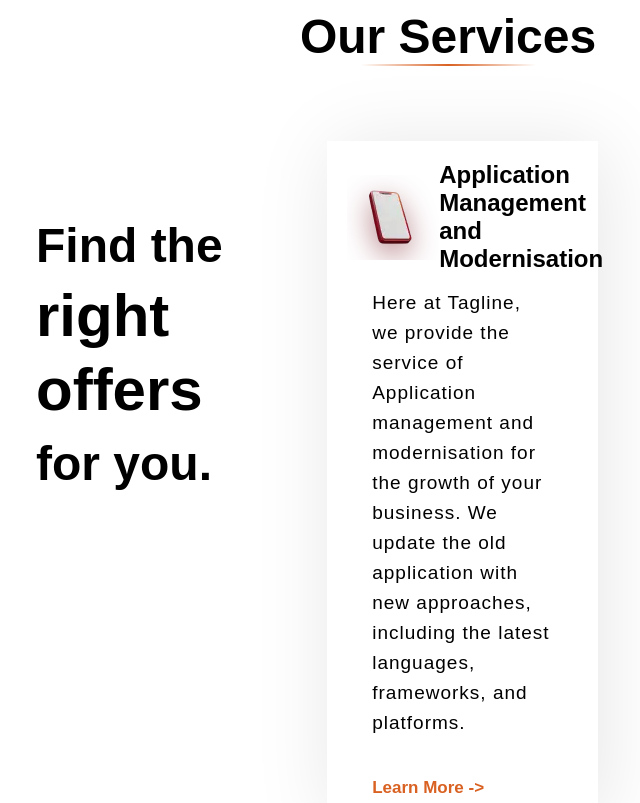
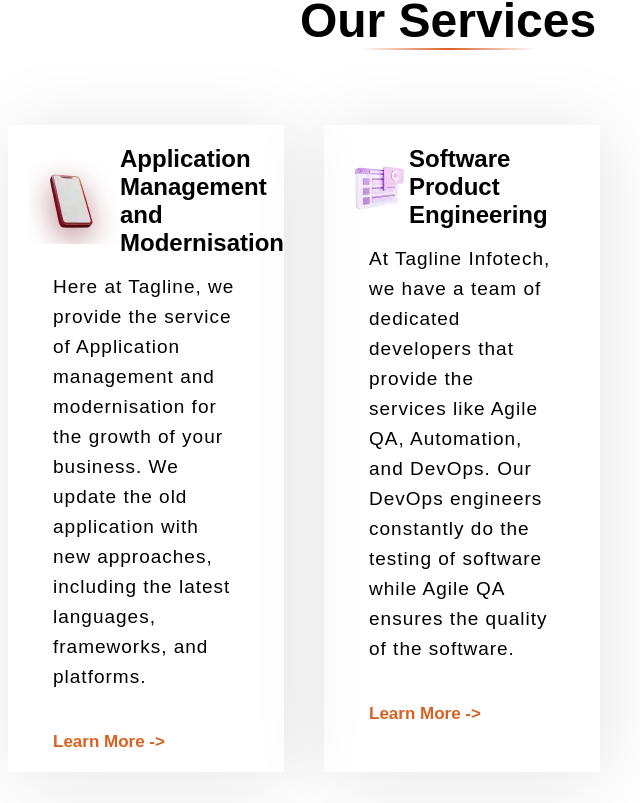
Before and after one commit to jaydip-tagline/angular-tagline, an Angular app: page / in a window 1280 px wide. Shown: the part 857-1660 px from the top of the page, without its empty margins (192-832 px from the left). Built offline with nearby package versions, Linux system fonts and the light colour scheme.

Commit message:
Changes in Ourservices phase

```diff
--- a/src/app/app.component.html
+++ b/src/app/app.component.html
@@ -22,13 +22,15 @@
     <span class="headerline"></span>
 
     <div class="boxes">
-        <div class="divcontent divcontent1" style="border: none;">
+        <!-- <div class="divcontent divcontent1" style="border: none;">
             <h1 style="text-align: left; line-height: 70px;font-weight: 700;">{{services.title1}}<br> <span
                     style="font-weight: bolder; font-size: 60px;">{{services.title2}}</span> <br> {{services.title3}}</h1>
-        </div>
+        </div>  -->
 
         <!-- <app-disclaimer></app-disclaimer> -->
-        <div class="divcontent divcontent2" *ngFor="let service of servicelist">
+
+        <app-our-service [serviceData]="servicelist"></app-our-service>
+        <!-- <div class="divcontent divcontent2" *ngFor="let service of servicelist">
 
             <div class="flex">
                 <img [src]="service.image">
@@ -36,15 +38,15 @@
             </div>
             <p>{{service.description}}</p>
             <a href="#">{{service.button}}</a>
-        </div>
+        </div> -->
 
 
 
 
-       <div class="divcontent divcontent7">
+       <!-- <div class="divcontent divcontent7">
             <h2>{{services.title4}}<span style="font-weight: bold;">{{services.title5}}</span></h2>
             <button>{{services.title6}}</button>
-        </div>
+        </div> -->
     </div>
 </div>
 
--- a/src/app/app.component.scss
+++ b/src/app/app.component.scss
@@ -149,11 +149,11 @@
     background: radial-gradient(50% 151250% at 50% -100%,#d96122 0%,rgba(255,255,255,0) 100%);
 }
 
-.boxes {
-    display: flex;
-    flex-wrap: wrap;
-    margin: 35px 180px;
-}
+// .boxes {
+//     display: flex;
+//     flex-wrap: wrap;
+//     margin: 35px 180px;
+// }
 
 .boxes .divcontent {
     width: 30%;
--- a/src/app/app.module.ts
+++ b/src/app/app.module.ts
@@ -5,12 +5,14 @@
 import { AppComponent } from './app.component';
 import { DisclaimerComponent } from './disclaimer/disclaimer.component';
 import { HeadNavComponent } from './head-nav/head-nav.component';
+import { OurServiceComponent } from './our-service/our-service.component';
 
 @NgModule({
   declarations: [
     AppComponent,
     DisclaimerComponent,
-    HeadNavComponent
+    HeadNavComponent,
+    OurServiceComponent
   ],
   imports: [
     BrowserModule,
--- /dev/null
+++ b/src/app/our-service/our-service.component.html
@@ -0,0 +1,36 @@
+<!-- <div class="divcontent divcontent2" *ngFor="let service1 of serviceData">
+
+    <div class="flex">
+        <img [src]="service1.image">
+        <h2>{{service1.title}}</h2>
+    </div>
+    <p>{{service1.description}}</p>
+    <a href="#">{{service1.button}}</a>
+</div> -->
+
+
+<div class="services">
+    <!-- <h1>{{services.header}}</h1> -->
+
+
+    <div class="boxes">
+        <!-- <div class="divcontent divcontent1" style="border: none;">
+            <h1 style="text-align: left; line-height: 70px;font-weight: 700;">Hey<br> <span
+                    style="font-weight: bolder; font-size: 60px;">Welcome</span> <br> Hello</h1>
+        </div>  -->
+
+        <div class="divcontent divcontent2" *ngFor="let service1 of serviceData">
+
+            <div class="flex">
+                <img [src]="service1.image">
+                <h2>{{service1.title}}</h2>
+            </div>
+            <p>{{service1.description}}</p>
+            <a href="#">{{service1.button}}</a>
+        </div>
+        <!-- <div class="divcontent divcontent7">
+            <h2>{{services.title4}}<span style="font-weight: bold;">{{services.title5}}</span></h2>
+            <button>{{services.title6}}</button>
+        </div> -->
+    </div>
+</div>
--- /dev/null
+++ b/src/app/our-service/our-service.component.scss
@@ -0,0 +1,99 @@
+//
+
+.services h1 {
+    text-align: center;
+    font-size: 3rem;
+    font-family: "Poppins", sans-serif;
+    margin-top: 50px;
+}
+
+.services .headerline{
+    display: flex;
+    justify-content: center;
+    width: 175px;
+    margin: auto;
+    height: 2px;
+    background: radial-gradient(50% 151250% at 50% -100%,#d96122 0%,rgba(255,255,255,0) 100%);
+}
+
+.boxes {
+    display: flex;
+    flex-wrap: wrap;
+    margin: 35px 180px;
+}
+
+.boxes .divcontent {
+    width: 30%;
+    padding: 20px;
+    margin: 40px 20px;
+}
+
+.boxes .divcontent {
+    box-shadow: 5px 5px 75px rgb(0 0 0 / 10%);
+}
+
+.boxes .divcontent1 {
+    font-size: 6rem;
+    box-shadow: none;
+}
+
+.boxes .divcontent .flex {
+    display: flex;
+    align-items: center;
+}
+
+.boxes .divcontent p {
+    font-size: 19px;
+    font-family: poppins, sans-serif;
+    padding: 15px 25px;
+    line-height: 30px;
+    letter-spacing: 1px;
+    font-weight: 400;
+    margin-bottom: 25px;
+}
+
+.boxes .divcontent a {
+    color: #D96122;
+    text-decoration: none;
+    font-weight: 700;
+    font-size: 17px;
+    cursor: pointer;
+    font-family: poppins, sans-serif;
+    padding: 30px 25px;
+}
+
+.boxes .divcontent7 {
+    background: #D96122;
+    border-radius: 10px;
+    height: 50vh;
+}
+
+.boxes .divcontent7 h2 {
+    font-size: 40px;
+    font-family: poppins, sans-serif;
+    font-weight: 500;
+    margin: 25px 27px;
+    color: #fff;
+}
+
+.boxes .divcontent7 button {
+    border: none;
+    height: 60px;
+    min-width: 40%;
+    font-size: 20px;
+    background: rgba(255, 195, 164, .5);
+    line-height: 30px;
+    font-weight: 700;
+    padding: 13px 35px;
+    color: #fff;
+    border-radius: 10px;
+    margin: 25px 20px;
+    margin-top: 120px;
+    cursor: pointer;
+}
+
+.boxes .divcontent7 button:hover {
+    background-color: #fff;
+    color: #D96122;
+    transition: all ease-in .3s;
+}
--- /dev/null
+++ b/src/app/our-service/our-service.component.ts
@@ -0,0 +1,20 @@
+import { Component, OnInit, Input } from '@angular/core';
+
+interface Divcon2 {
+  image: string;
+  title: string;
+  description: string;
+  button: string;
+}
+
+@Component({
+  selector: 'app-our-service',
+  templateUrl: './our-service.component.html',
+  styleUrls: ['./our-service.component.scss'],
+})
+export class OurServiceComponent implements OnInit {
+  @Input() serviceData!: Divcon2[];
+  constructor() {}
+
+  ngOnInit(): void {}
+}
--- a/src/styles.scss
+++ b/src/styles.scss
@@ -1 +1,8 @@
 /* You can add global styles to this file, and also import other style files */
+* {
+    margin: 0;
+    padding: 0;
+    box-sizing: border-box;
+    font-family: poppins, sans-serif;
+
+}
```
Also changed, not shown: 1 other file (tests, documents, lock files or other folders).
